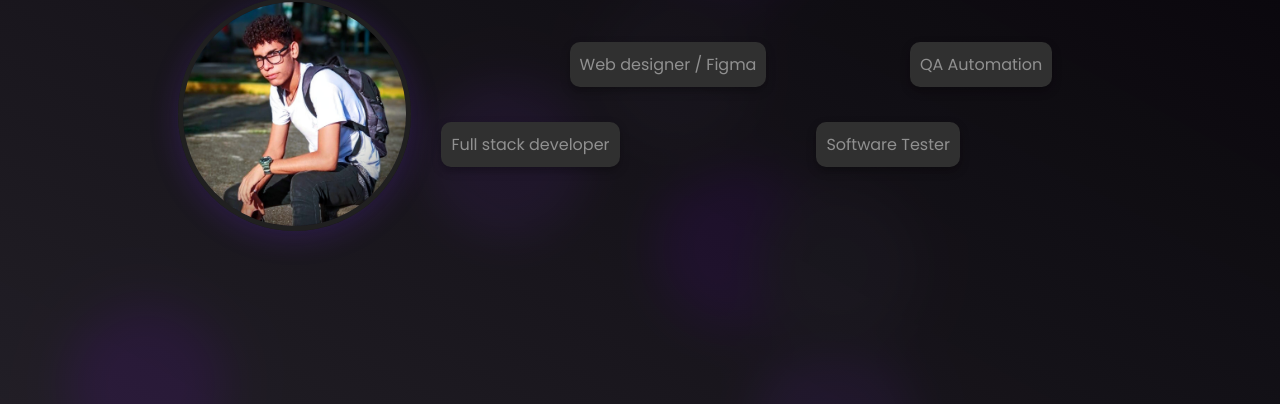
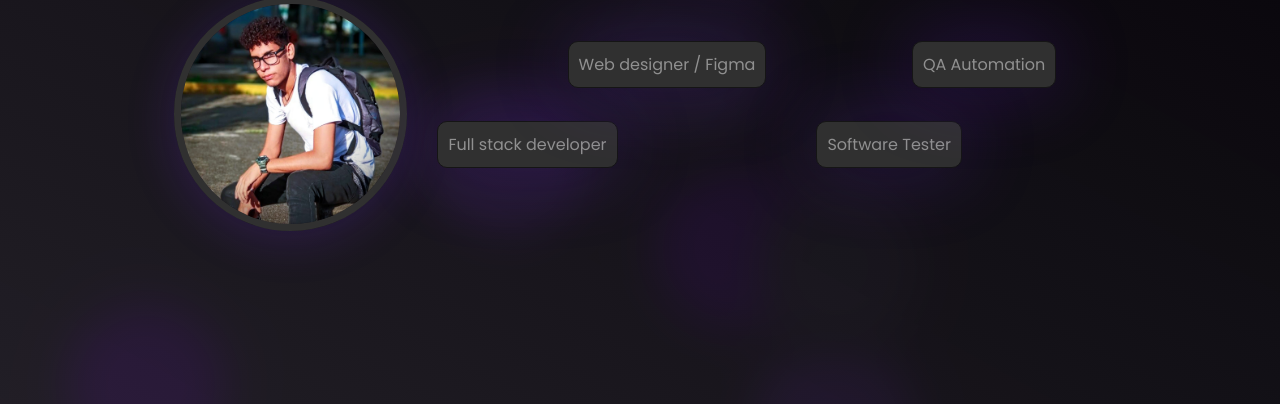
Before and after one commit to Erickgiber/portafolio-new, a Gatsby site: page / in a window 1280 px wide. Shown: the part 345-749 px from the top of the page. Built offline with nearby package versions, Linux system fonts and the light colour scheme; Gatsby itself is replaced by a stand-in of ours.

Commit message:
New improvements

```diff
--- a/src/shared/styles/generic/Main/main-index.scss
+++ b/src/shared/styles/generic/Main/main-index.scss
@@ -41,8 +41,8 @@
       height: var.$photo-size;
       border-radius: 50%;
       pointer-events: none;
-      border: 5px solid var.$bg-color;
-      box-shadow: 0 6px 30px 0 rgba(126, 46, 255, 0.2);
+      border: 7px solid var.$box-color;
+      box-shadow: 0 6px 50px 0 rgba(126, 46, 255, 0.2);
     }
 
     .skills {
@@ -52,8 +52,9 @@
         position: relative;
         color: var.$text-color-box;
         background-color: var.$box-color;
-        box-shadow: var.$box-shadow-skills;
+        box-shadow: 0 0 80px 5px rgba(126, 46, 255, 0.2);
         border-radius: 10px;
+        border: 1px solid #151515;
         padding: 10px;
       }
 
```
